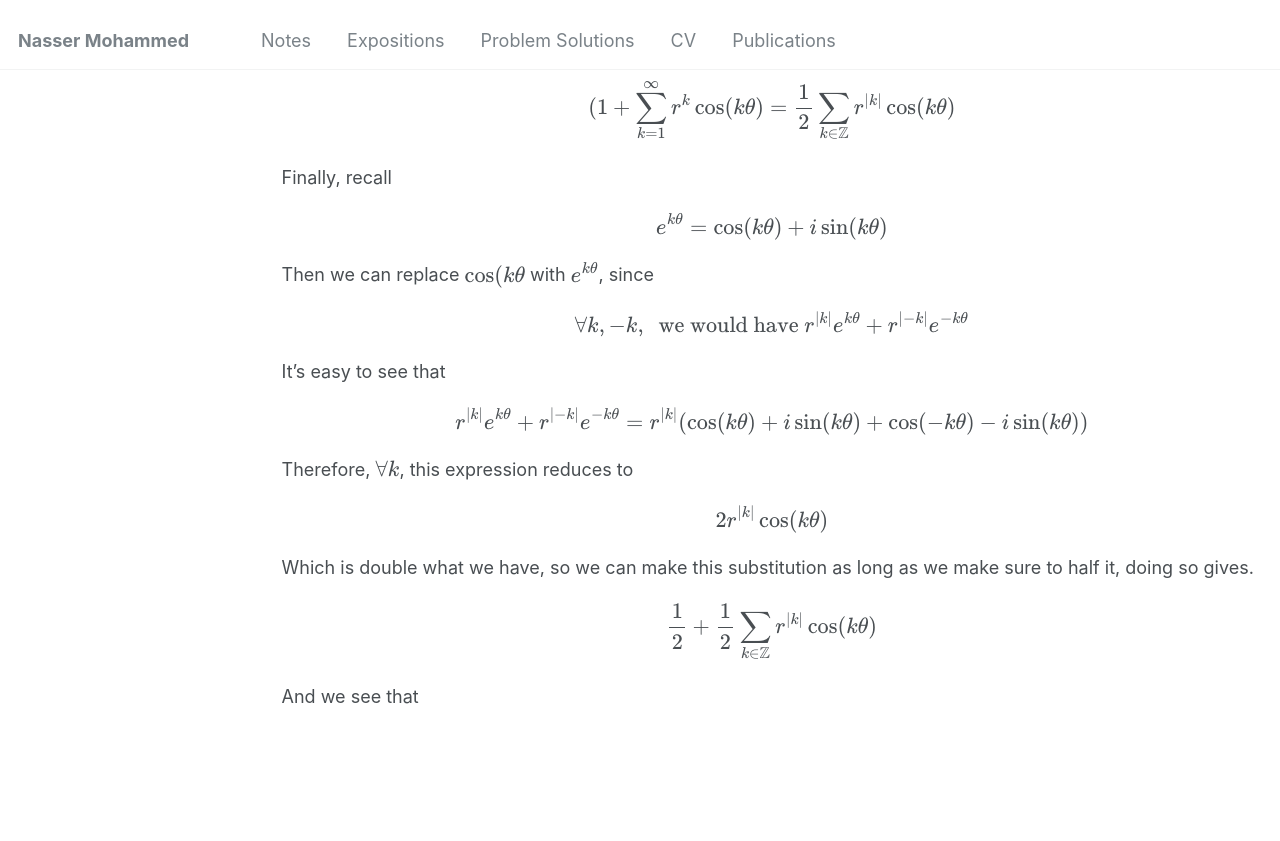
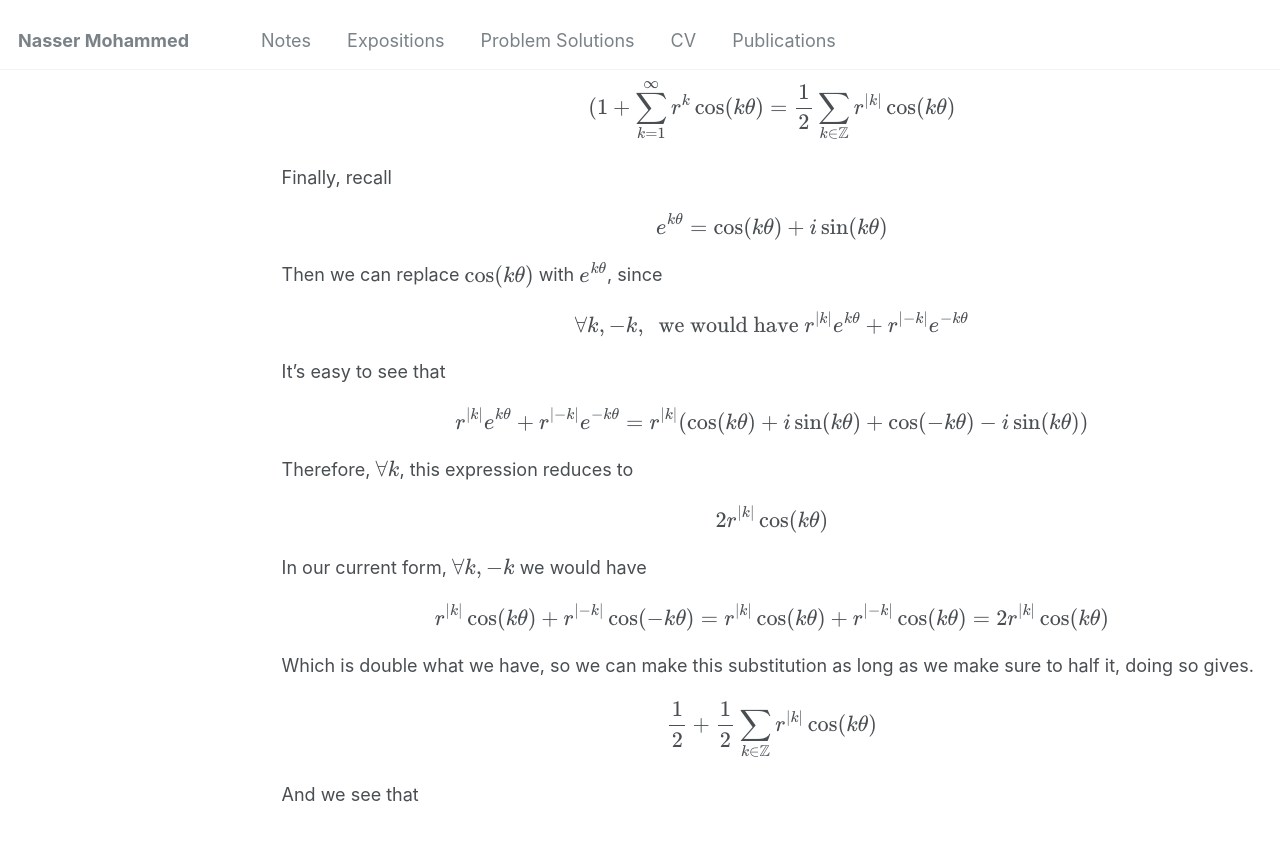
Before and after one commit to Nasser-Mohammed/Nasser-Mohammed.github.io, a Jekyll site: the page built from _pages/notes/Fourier-Analysis/poisson-kernel.md, in a window 1280 px wide and 900 px high, scrolled down 3605 px. Shown: the top 841 px of the window. Built offline with Jekyll 4.4.1, drawn with Linux system fonts in a browser that asks for light colours.

Commit message:
Update poisson-kernel.md

```diff
--- a/_pages/notes/Fourier-Analysis/poisson-kernel.md
+++ b/_pages/notes/Fourier-Analysis/poisson-kernel.md
@@ -63,12 +63,14 @@ So, to preserve what we had, we divide by two yielding
 \\[(1+\sum_{k=1}^{\infty}r^k\cos(k\theta) = \frac{1}{2}\sum_{k \in \mathbb{Z}}r^{|k|}\cos(k\theta)\\]
 Finally, recall
 \\[e^{k\theta} = \cos(k\theta) + i\sin(k\theta)\\]
-Then we can replace \\(\cos(k\theta\\) with \\(e^{k\theta}\\), since
+Then we can replace \\(\cos(k\theta)\\) with \\(e^{k\theta}\\), since
 \\[\forall k, -k, \ \text{ we would have } r^{|k|}e^{k\theta} + r^{|-k|}e^{-k\theta}\\]
 It's easy to see that
 \\[ r^{|k|}e^{k\theta} + r^{|-k|}e^{-k\theta} = r^{|k|}(\cos(k\theta) + i\sin(k\theta) + \cos(-k\theta) - i\sin(k\theta))\\]
 Therefore, \\(\forall k\\), this expression reduces to
 \\[2r^{|k|}\cos(k\theta)\\]
+In our current form, \\(\forall k, -k\\) we would have
+\\[r^{|k|}\cos(k\theta) + r^{|-k|}\cos(-k\theta) = r^{|k|}\cos(k\theta) + r^{|-k|}\cos(k\theta) = 2r^{|k|}\cos(k\theta)\\]
 Which is double what we have, so we can make this substitution as long as we make sure to half it, doing so gives.
 \\[\frac{1}{2}+\frac{1}{2}\sum_{k\in \mathbb{Z}}r^{|k|}\cos(k\theta)\\]
 And we see that
```
